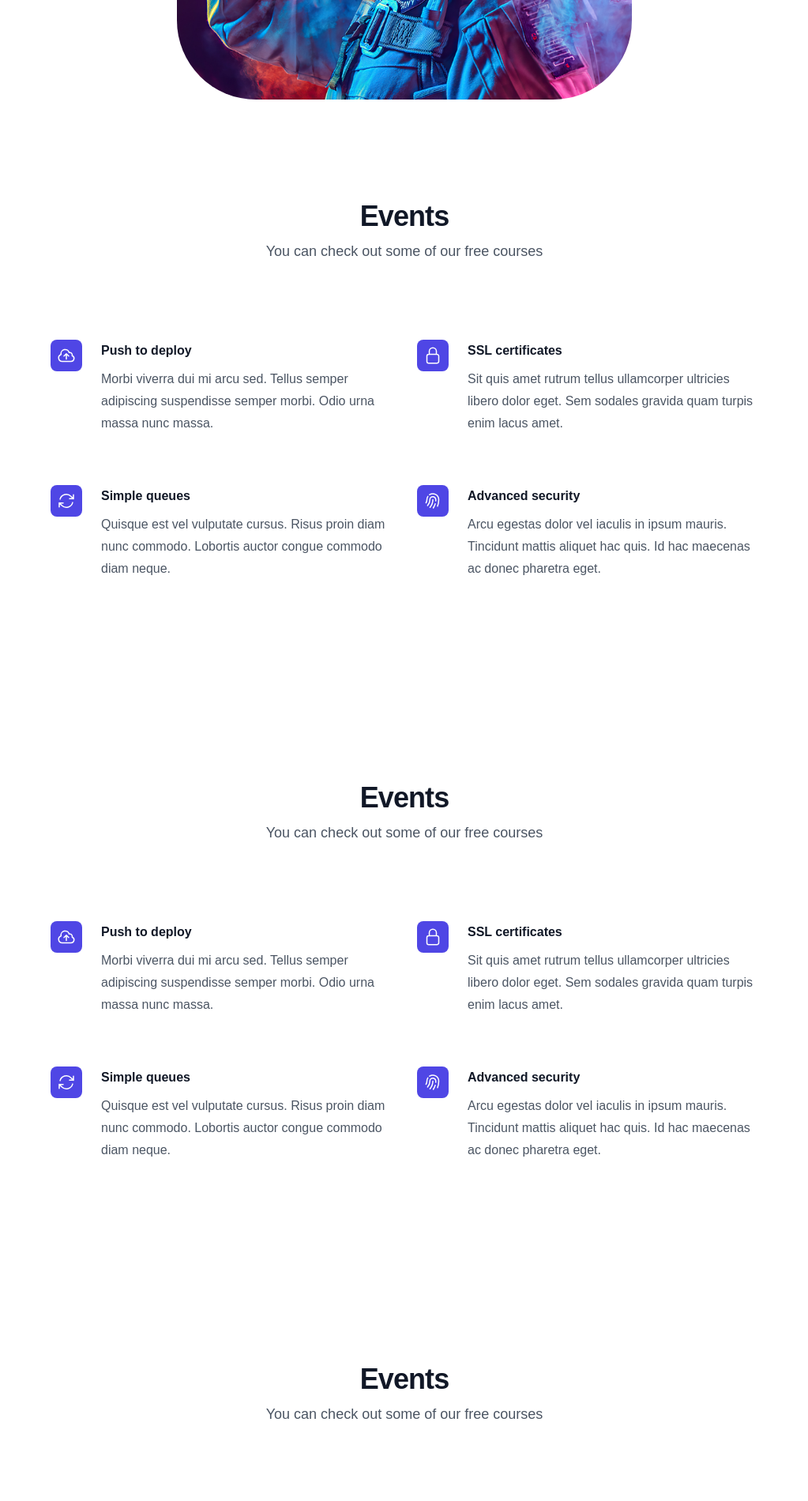
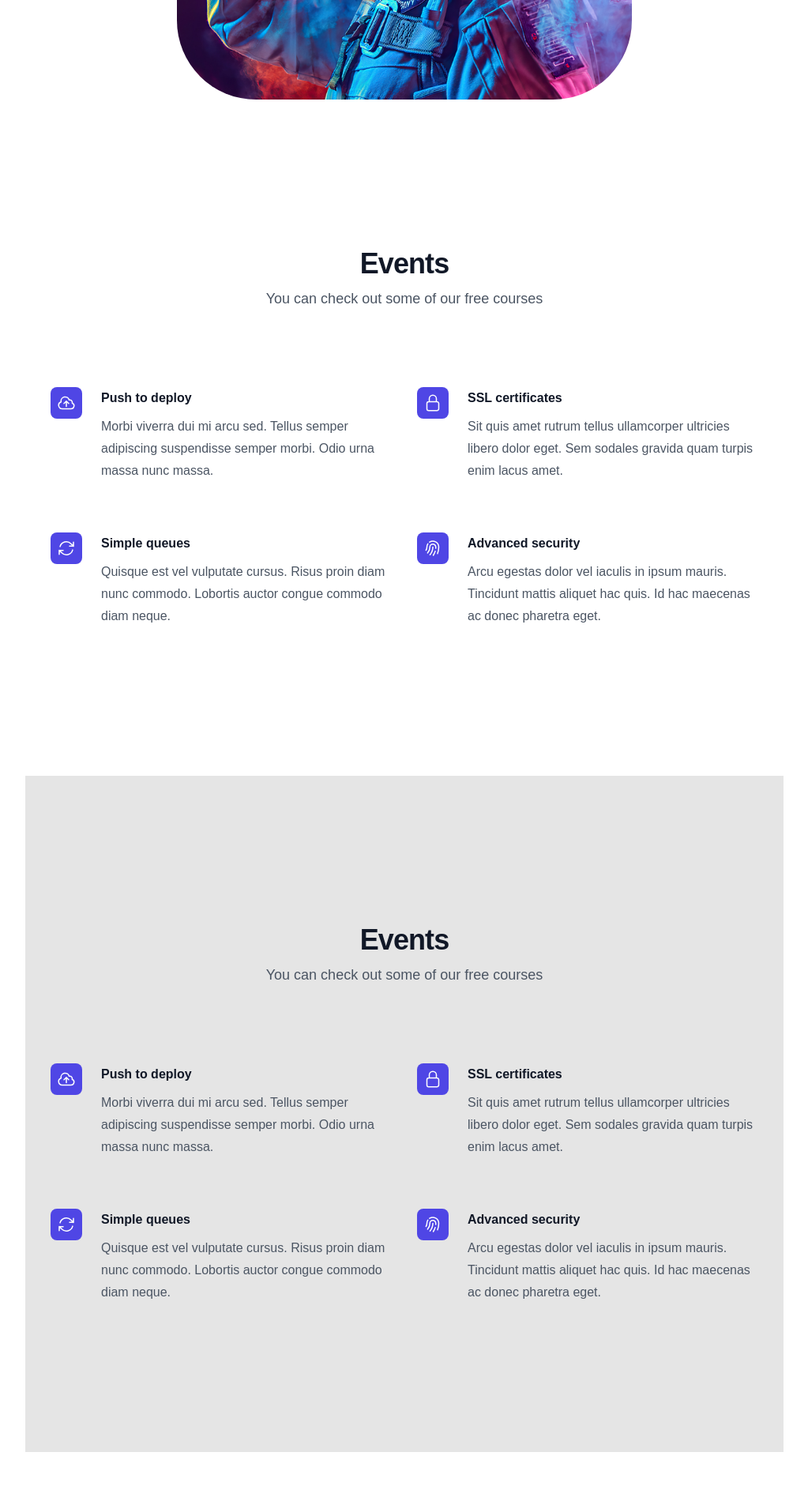
Before and after one commit to daedalus-developers/daedalus.codes, a SvelteKit app: page / in a window 1280 px wide. Shown: the part 500-2400 px from the top of the page at 79% size, without its empty margins (128-1151 px from the left). Built offline with nearby package versions, Linux system fonts and the light colour scheme; no server answers.

Commit message:
import CTA.svelte change div elements to section elements add style

```diff
--- a/src/routes/(landing)/+page.svelte
+++ b/src/routes/(landing)/+page.svelte
@@ -1,4 +1,5 @@
 <script lang="ts">
+	import Cta from '$lib/components/CTA.svelte';
 	import Courses from '$lib/components/Courses.svelte';
 	import Events from '$lib/components/Events.svelte';
 	import Hero from '$lib/components/Hero.svelte';
@@ -21,25 +22,42 @@
 		style="width: 100%; height: 100%; opacity: 0.50; background: #7209B7; box-shadow: 200px 200px 200px; filter: blur(200px)"
 	/>
 </div>
+
 <div id="hero">
 	<Hero />
 </div>
-<div id="courses">
+
+<section class="main-section" id="courses">
 	<Courses />
-</div>
-<div id="projects">
+</section>
+
+<section class="main-section" id="projects">
 	<Projects />
-</div>
-<div id="events">
+</section>
+
+<section class="main-section" id="events">
 	<Events />
-</div>
-<div id="about" class="py-24">
+</section>
+
+<section class="main-section" id="contactUs">
+	<Cta />
+</section>
+
+<section class="main-section py-24XX" id="about">
 	<Mission />
 	<TeamSection />
-</div>
+</section>
 
 <style>
 	:root {
 		scroll-behavior: smooth;
 	}
+
+	.main-section {
+		padding: 60px 0;
+	}
+
+	.main-section:nth-child(odd) {
+		background-color: rgba(0, 0, 0, 0.1);
+	}
 </style>
```
